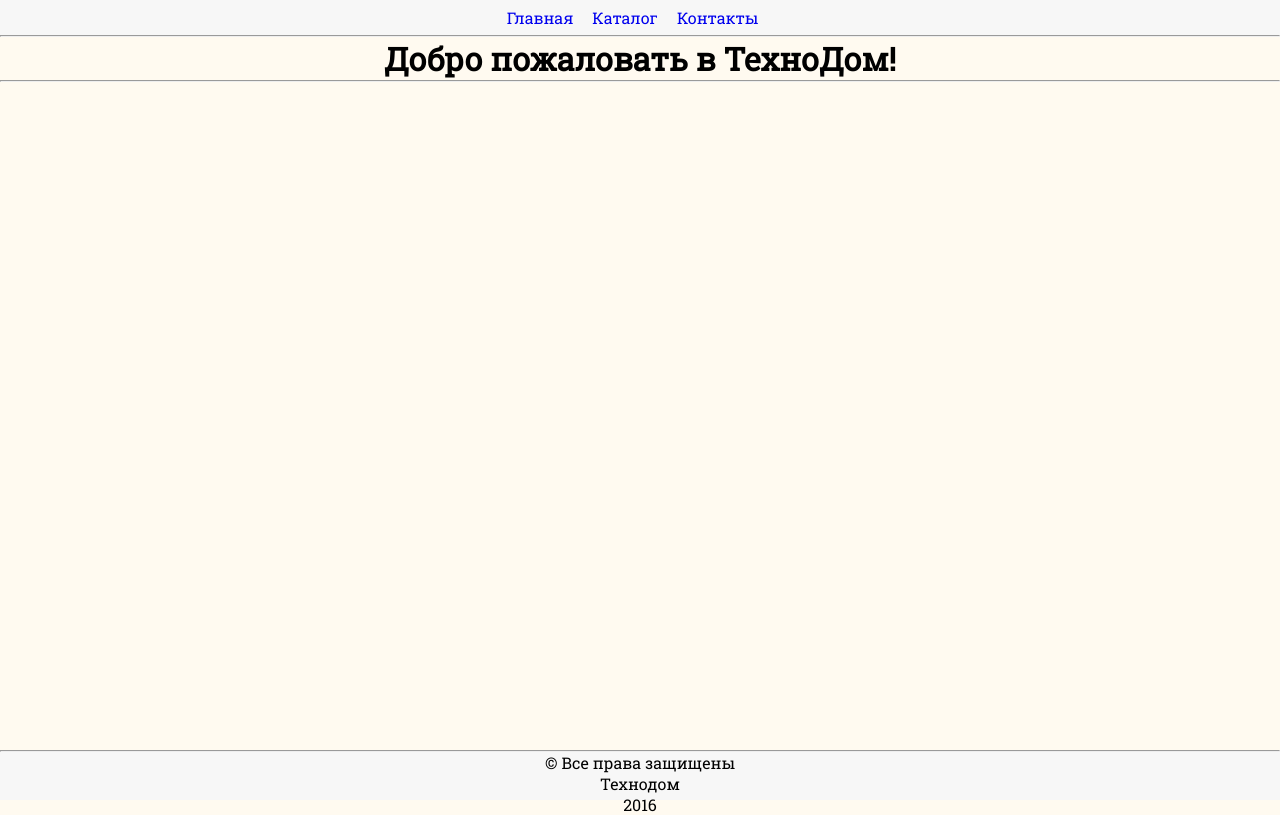
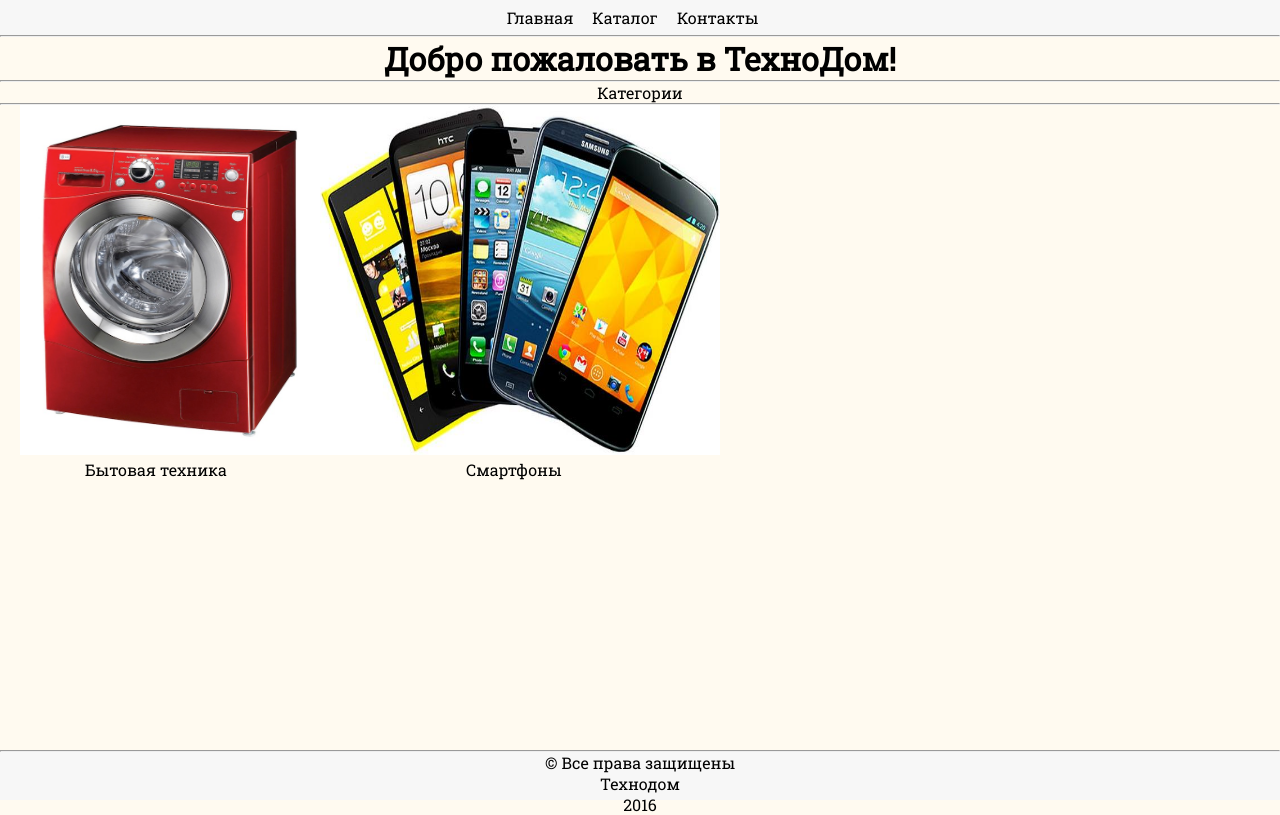
Before and after one commit to ZhulanovMisha/HTML-CSS, a plain HTML site: page SmetannikovAlexey/site/DZ_2/index.html in a window 1280 px wide. Drawn offline with Linux system fonts and the light colour scheme.

Commit message:
Добавленны фото

```diff
--- a/SmetannikovAlexey/site/DZ_2/index.html
+++ b/SmetannikovAlexey/site/DZ_2/index.html
@@ -19,8 +19,21 @@
     <div id="container">
         <div id="hello">
             <h1>Добро пожаловать в ТехноДом!</h1>
-            <hr> </div>
-    </div>
+        </div>
+           <div class="Category">
+            <hr>
+            Категории
+            <hr>
+        </div>
+            <div class="category_text_1">
+                <img src="img/stma.jpg" width="300px" height="350" alt="">
+                <p>Бытовая техника</p>
+            </div>
+                 <div class="category_text_2">
+                     <img src="img/smrtf.jpeg" width="400px" height="350" alt="">
+                     <p>Смартфоны</p>
+             </div>
+              </div>
     <div id='footer'>
         <hr> &copy; Все права защищены
         <br> Технодом
--- a/SmetannikovAlexey/site/DZ_2/styles.css
+++ b/SmetannikovAlexey/site/DZ_2/styles.css
@@ -7,6 +7,14 @@ ul.menu {
 ul.menu li {
     display: inline;
     margin-right: 15px;
+}
+
+ul {
+    list-style-type: none;
+}
+
+a {
+    color: black;
 }
 
 h1 {
@@ -33,14 +41,33 @@ a {
     font-family: 'Roboto Slab', serif;
 }
 
-#container {
-    padding-bottom: 100px;
-    text-align: center;
+.Category {
+    text-align: center
+}
+.category_text_1 {
+    text-align: left;
+    margin-left: 20px;
+    float: left;
 }
 
+.category_text_1 p {
+    margin-left: 65px;
+}
+
+.category_text_2 {
+    float: left;
+}
+
+.category_text_2 p{
+    margin-left: 146px;
+}
 * {
     margin: 0;
     font-family: 'Roboto Slab', serif;
+}
+
+#iphone {
+text-align: center;
 }
 
 body {
@@ -65,3 +92,8 @@ form {
 h2 {
     text-align: center
 }
+
+
+.category_text_4 {
+
+}
```
Also changed, not shown: PiterskihSergey/HomeTask_Second/image/b.jpg (added), PiterskihSergey/HomeTask_Second/image/d.jpg (added), PiterskihSergey/HomeTask_Second/image/logo.gif (added), PiterskihSergey/HomeTask_Second/image/z.jpg (added), SmetannikovAlexey/site/DZ_2/img/smrtf.jpeg (added), SmetannikovAlexey/site/DZ_2/img/stma.jpg (added).
